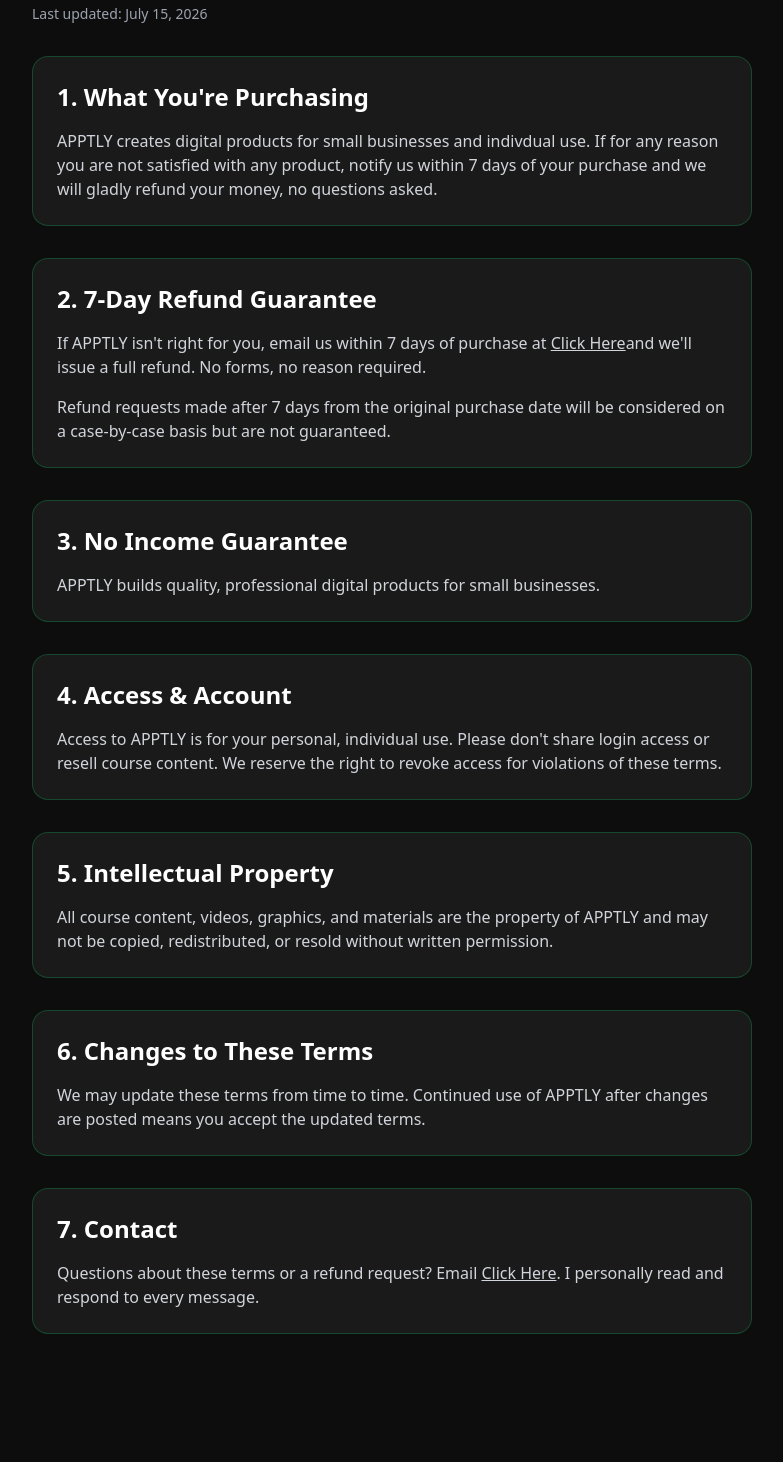
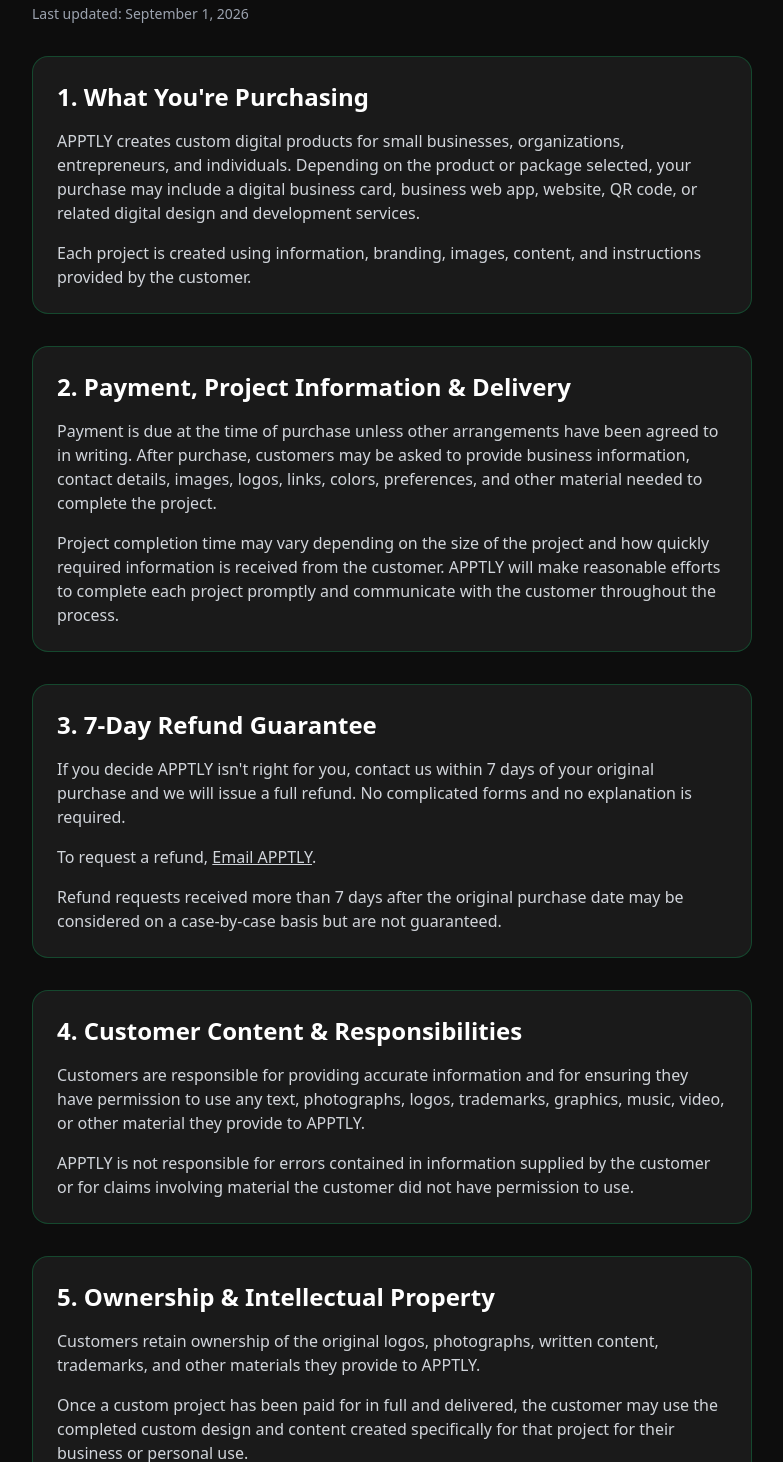
Before and after one commit to myapptly/apptly-website, a Next.js app: page /terms in a window 1280 px wide. Shown: the part 108-1570 px from the top of the page, without its empty margins (248-1031 px from the left). Before the commit the page ends 1506 px from the top, so only its background shows below. Built offline with nearby package versions, Linux system fonts and the light colour scheme.

Commit message:
Update terms and refund policy details

```diff
--- a/app/terms/page.tsx
+++ b/app/terms/page.tsx
@@ -5,81 +5,185 @@
     <main className="min-h-screen bg-[#0D0D0D] text-white">
       <section className="max-w-3xl mx-auto space-y-8 px-6 py-16">
         <div>
-          <h1 className="text-4xl font-black text-[#00FF7F]">Terms & Refund Policy</h1>
-          <p className="text-sm text-gray-400 mt-2">Last updated: July 15, 2026</p>
-        </div>
-
-        <div className="bg-[#1A1A1A] border border-[#00FF7F]/20 rounded-2xl p-6 space-y-4">
-          <h2 className="text-2xl font-bold text-white">1. What You're Purchasing</h2>
-          <p className="text-gray-300">
-            APPTLY creates digital products for small businesses and indivdual use.
-            If for any reason you are not satisfied with any product, notify us within
-            7 days of your purchase and we will gladly refund your money, no questions asked.
+          <h1 className="text-4xl font-black text-[#00FF7F]">
+            Terms & Refund Policy
+          </h1>
+          <p className="text-sm text-gray-400 mt-2">
+            Last updated: September 1, 2026
           </p>
         </div>
 
         <div className="bg-[#1A1A1A] border border-[#00FF7F]/20 rounded-2xl p-6 space-y-4">
-          <h2 className="text-2xl font-bold text-white">2. 7-Day Refund Guarantee</h2>
+          <h2 className="text-2xl font-bold text-white">
+            1. What You're Purchasing
+          </h2>
           <p className="text-gray-300">
-            If APPTLY isn't right for you, email us within 7 days of purchase at {" "}
+            APPTLY creates custom digital products for small businesses,
+            organizations, entrepreneurs, and individuals. Depending on the
+            product or package selected, your purchase may include a digital
+            business card, business web app, website, QR code, or related
+            digital design and development services.
+          </p>
+          <p className="text-gray-300">
+            Each project is created using information, branding, images,
+            content, and instructions provided by the customer.
+          </p>
+        </div>
+
+        <div className="bg-[#1A1A1A] border border-[#00FF7F]/20 rounded-2xl p-6 space-y-4">
+          <h2 className="text-2xl font-bold text-white">
+            2. Payment, Project Information & Delivery
+          </h2>
+          <p className="text-gray-300">
+            Payment is due at the time of purchase unless other arrangements
+            have been agreed to in writing. After purchase, customers may be
+            asked to provide business information, contact details, images,
+            logos, links, colors, preferences, and other material needed to
+            complete the project.
+          </p>
+          <p className="text-gray-300">
+            Project completion time may vary depending on the size of the
+            project and how quickly required information is received from the
+            customer. APPTLY will make reasonable efforts to complete each
+            project promptly and communicate with the customer throughout the
+            process.
+          </p>
+        </div>
+
+        <div className="bg-[#1A1A1A] border border-[#00FF7F]/20 rounded-2xl p-6 space-y-4">
+          <h2 className="text-2xl font-bold text-white">
+            3. 7-Day Refund Guarantee
+          </h2>
+          <p className="text-gray-300">
+            If you decide APPTLY isn't right for you, contact us within 7 days
+            of your original purchase and we will issue a full refund. No
+            complicated forms and no explanation is required.
+          </p>
+          <p className="text-gray-300">
+            To request a refund,{" "}
             <a
               href="mailto:tbledsoe1954@gmail.com"
               className="underline hover:text-lime-400"
             >
-  Click Here
+              Email APPTLY
             </a>
-            and we'll issue a full refund. No forms, no reason required.
+            .
           </p>
           <p className="text-gray-300">
-            Refund requests made after 7 days from the original purchase date will be
-            considered on a case-by-case basis but are not guaranteed.
+            Refund requests received more than 7 days after the original
+            purchase date may be considered on a case-by-case basis but are not
+            guaranteed.
           </p>
         </div>
 
         <div className="bg-[#1A1A1A] border border-[#00FF7F]/20 rounded-2xl p-6 space-y-4">
-          <h2 className="text-2xl font-bold text-white">3. No Income Guarantee</h2>
+          <h2 className="text-2xl font-bold text-white">
+            4. Customer Content & Responsibilities
+          </h2>
           <p className="text-gray-300">
-            APPTLY builds quality, professional digital products for small businesses.
+            Customers are responsible for providing accurate information and
+            for ensuring they have permission to use any text, photographs,
+            logos, trademarks, graphics, music, video, or other material they
+            provide to APPTLY.
+          </p>
+          <p className="text-gray-300">
+            APPTLY is not responsible for errors contained in information
+            supplied by the customer or for claims involving material the
+            customer did not have permission to use.
           </p>
         </div>
 
         <div className="bg-[#1A1A1A] border border-[#00FF7F]/20 rounded-2xl p-6 space-y-4">
-          <h2 className="text-2xl font-bold text-white">4. Access & Account</h2>
+          <h2 className="text-2xl font-bold text-white">
+            5. Ownership & Intellectual Property
+          </h2>
           <p className="text-gray-300">
-            Access to APPTLY is for your personal, individual use. Please don't share
-            login access or resell course content. We reserve the right to revoke access
-            for violations of these terms.
+            Customers retain ownership of the original logos, photographs,
+            written content, trademarks, and other materials they provide to
+            APPTLY.
+          </p>
+          <p className="text-gray-300">
+            Once a custom project has been paid for in full and delivered, the
+            customer may use the completed custom design and content created
+            specifically for that project for their business or personal use.
+          </p>
+          <p className="text-gray-300">
+            Third-party software, platforms, fonts, libraries, templates,
+            services, and other materials remain subject to the ownership and
+            license terms of their respective providers.
           </p>
         </div>
 
         <div className="bg-[#1A1A1A] border border-[#00FF7F]/20 rounded-2xl p-6 space-y-4">
-          <h2 className="text-2xl font-bold text-white">5. Intellectual Property</h2>
+          <h2 className="text-2xl font-bold text-white">
+            6. Third-Party Services & Ongoing Costs
+          </h2>
           <p className="text-gray-300">
-            All course content, videos, graphics, and materials are the property of
-            APPTLY and may not be copied, redistributed, or resold without written
-            permission.
+            Some projects may use or link to third-party services such as
+            domain registrars, hosting providers, payment processors, social
+            media platforms, maps, email services, or other online tools.
+            APPTLY does not control those companies and is not responsible for
+            their pricing, policies, outages, account restrictions, or service
+            changes.
+          </p>
+          <p className="text-gray-300">
+            Unless specifically included in the purchased service or separately
+            agreed to in writing, APPTLY does not provide ongoing website
+            maintenance, domain management, hosting management, or paid
+            third-party subscriptions.
           </p>
         </div>
 
         <div className="bg-[#1A1A1A] border border-[#00FF7F]/20 rounded-2xl p-6 space-y-4">
-          <h2 className="text-2xl font-bold text-white">6. Changes to These Terms</h2>
+          <h2 className="text-2xl font-bold text-white">
+            7. No Guarantee of Business Results
+          </h2>
           <p className="text-gray-300">
-            We may update these terms from time to time. Continued use of APPTLY after
-            changes are posted means you accept the updated terms.
+            APPTLY strives to create professional, useful, and attractive
+            digital products. However, we cannot guarantee that a website,
+            business app, digital business card, QR code, or other product will
+            produce a specific amount of traffic, sales, leads, customers,
+            revenue, search-engine placement, or other business result.
           </p>
         </div>
 
         <div className="bg-[#1A1A1A] border border-[#00FF7F]/20 rounded-2xl p-6 space-y-4">
-          <h2 className="text-2xl font-bold text-white">7. Contact</h2>
+          <h2 className="text-2xl font-bold text-white">
+            8. Limitation of Responsibility
+          </h2>
           <p className="text-gray-300">
-            Questions about these terms or a refund request? Email{" "}
+            APPTLY will make reasonable efforts to deliver products that
+            function as intended at the time they are completed. We cannot
+            guarantee uninterrupted operation of third-party platforms,
+            browsers, hosting services, external links, APIs, social networks,
+            payment services, or other technologies outside APPTLY's control.
+          </p>
+        </div>
+
+        <div className="bg-[#1A1A1A] border border-[#00FF7F]/20 rounded-2xl p-6 space-y-4">
+          <h2 className="text-2xl font-bold text-white">
+            9. Changes to These Terms
+          </h2>
+          <p className="text-gray-300">
+            APPTLY may update these terms from time to time as our services
+            evolve. Any updated terms will be posted on this page along with a
+            revised effective date.
+          </p>
+        </div>
+
+        <div className="bg-[#1A1A1A] border border-[#00FF7F]/20 rounded-2xl p-6 space-y-4">
+          <h2 className="text-2xl font-bold text-white">
+            10. Contact
+          </h2>
+          <p className="text-gray-300">
+            Questions about these terms, your project, or a refund request?{" "}
             <a
               href="mailto:tbledsoe1954@gmail.com"
               className="underline hover:text-lime-400"
             >
-  Click Here
+              Email APPTLY
             </a>
-            . I personally read and respond to every message.
+            . We will respond as promptly as possible.
           </p>
         </div>
       </section>
```
Lines whose indentation alone changed are shown as unchanged.
